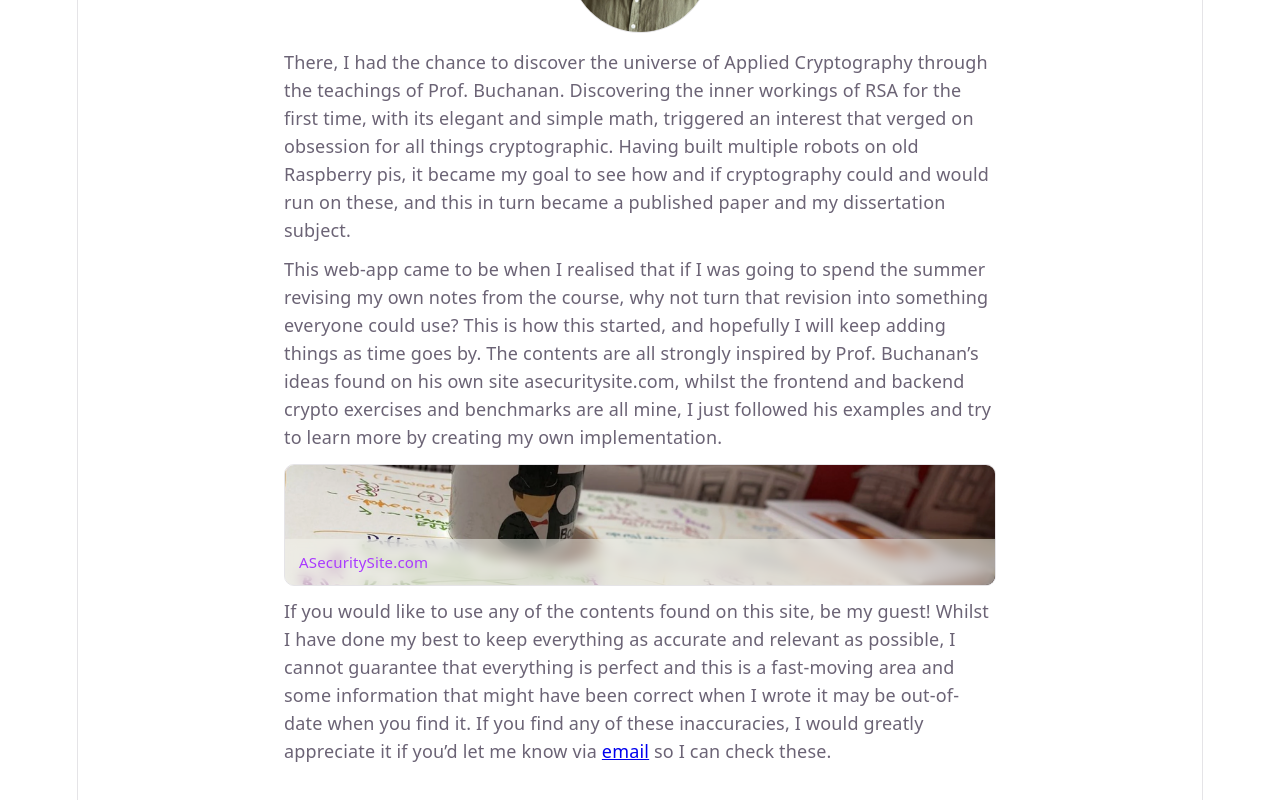
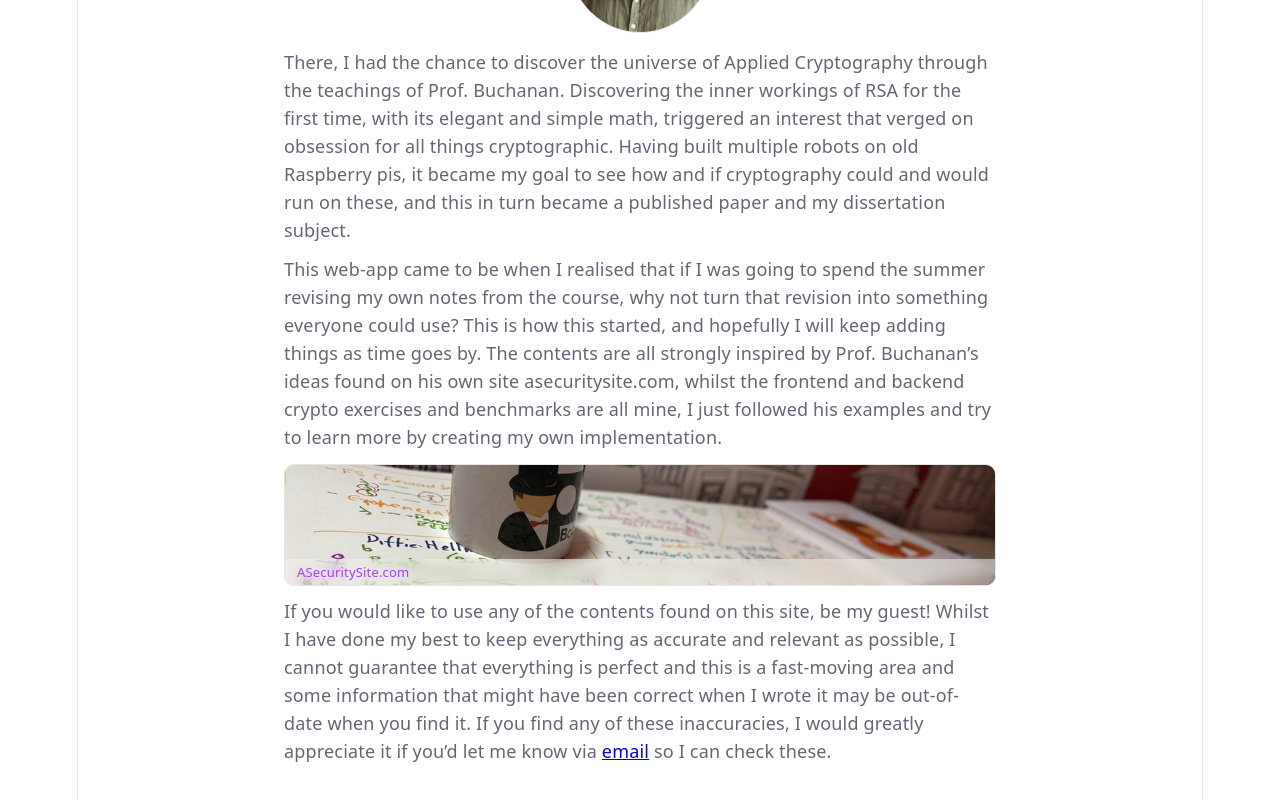
Before and after one commit to gillo7/CryptoMaths, a React (Vite) app in the folder frontend/: page /about in a window 1280 px wide. Shown: the part 548-1348 px from the top of the page. Built offline with nearby package versions, Linux system fonts and the light colour scheme.

Commit message:
Shrink the ASecuritySite caption overlay to a slim strip

```diff
--- a/frontend/src/pages/About.css
+++ b/frontend/src/pages/About.css
@@ -50,14 +50,15 @@
   left: 0;
   right: 0;
   bottom: 0;
-  padding: 10px 14px;
+  padding: 4px 12px;
+  line-height: 1.4;
   background: var(--social-bg);
   backdrop-filter: blur(6px);
   -webkit-backdrop-filter: blur(6px);
   color: var(--accent);
   font-family: var(--heading);
   font-weight: 500;
-  font-size: 15px;
+  font-size: 13px;
 }
 
 .about-page section {
```
